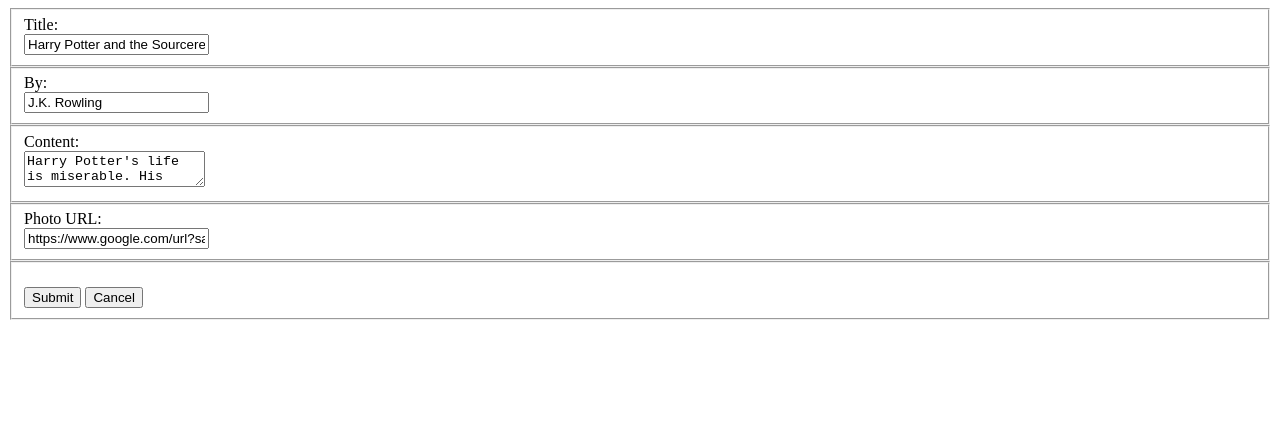
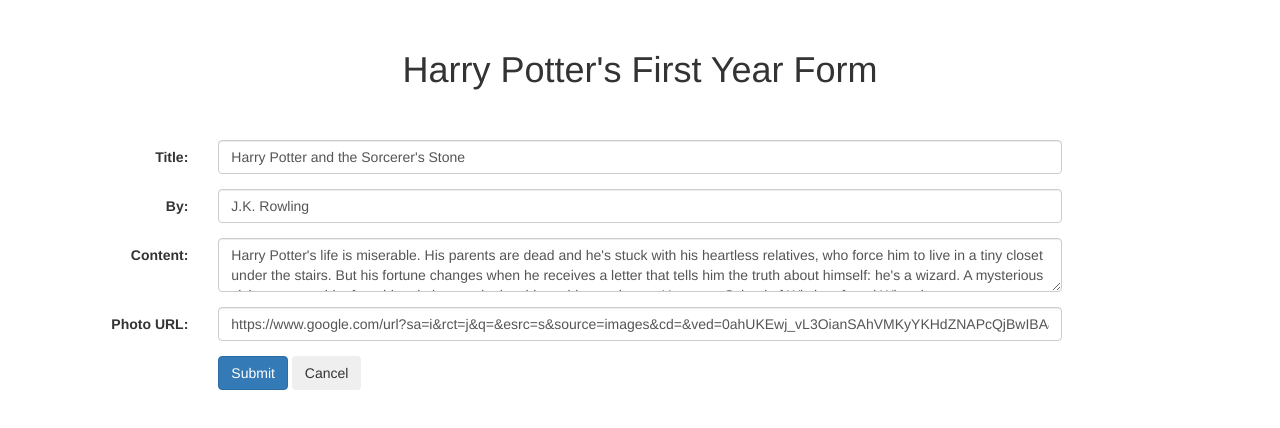
Before and after one commit to ATL-WDI-Curriculum/bootstrap-intro, a plain HTML site: page index.html in a window 1280 px wide. Drawn offline with nearby package versions, Linux system fonts and the light colour scheme.

Commit message:
updated readme + added html

```diff
--- a/index.html
+++ b/index.html
@@ -2,34 +2,45 @@
 <html>
   <head>
     <title>Bootstrap</title>
+    <!-- Latest compiled and minified CSS -->
+    <link rel="stylesheet" href="https://maxcdn.bootstrapcdn.com/bootstrap/3.3.7/css/bootstrap.min.css" integrity="sha384-BVYiiSIFeK1dGmJRAkycuHAHRg32OmUcww7on3RYdg4Va+PmSTsz/K68vbdEjh4u" crossorigin="anonymous">
+    <style>
+      h1 {
+        text-align: center;
+        margin: 50px 0px;
+      }
+    </style>
   </head>
   <body>
+    <h1>Harry Potter's First Year Form</h1>
     <form class="grumbleForm">
       <div class="form-horizontal">
-    <fieldset>
-      <label>Title:</label>
-      <div><input type="text" name="title" value="Harry Potter and the Sourcerer's Stone"></div>
+        <fieldset class="form-group">
+          <label class="control-label col-sm-2">Title:</label>
+          <div class="col-sm-8"><input class="form-control" type="text" name="title" value="Harry Potter and the Sorcerer's Stone"></div>
         </fieldset>
-    <fieldset>
-      <label>By:</label>
-      <div><input type="text" name="authorName" value="J.K. Rowling"></div>
+        <fieldset class="form-group">
+          <label class="control-label col-sm-2">By:</label>
+          <div class="col-sm-8"><input class="form-control" type="text" name="authorName" value="J.K. Rowling"></div>
         </fieldset>
-    <fieldset>
-      <label>Content:</label>
-      <div><textarea name="content">Harry Potter's life is miserable. His parents are dead and he's stuck with his heartless relatives, who force him to live in a tiny closet under the stairs. But his fortune changes when he receives a letter that tells him the truth about himself: he's a wizard. A mysterious visitor rescues him from his relatives and takes him to his new home, Hogwarts School of Witchcraft and Wizardry.</textarea></div>
+        <fieldset class="form-group">
+          <label class="control-label col-sm-2">Content:</label>
+          <div class="col-sm-8"><textarea class="form-control" name="content">Harry Potter's life is miserable. His parents are dead and he's stuck with his heartless relatives, who force him to live in a tiny closet under the stairs. But his fortune changes when he receives a letter that tells him the truth about himself: he's a wizard. A mysterious visitor rescues him from his relatives and takes him to his new home, Hogwarts School of Witchcraft and Wizardry.</textarea></div>
         </fieldset>
-    <fieldset>
-      <label>Photo URL:</label>
-      <div><input type="text" name="photoUrl" value="https://www.google.com/url?sa=i&rct=j&q=&esrc=s&source=images&cd=&ved=0ahUKEwj_vL3OianSAhVMKyYKHdZNAPcQjBwIBA&url=http%3A%2F%2Fd.ibtimes.co.uk%2Fen%2Ffull%2F237990%2Fjk-rowling.jpg&psig=AFQjCNEtVFa3Jdr687s4vwNxhxjJVsuywA&ust=1488037417080235"></div>
+        <fieldset class="form-group">
+          <label class="control-label col-sm-2">Photo URL:</label>
+          <div class="col-sm-8"><input class="form-control" type="text" name="photoUrl" value="https://www.google.com/url?sa=i&rct=j&q=&esrc=s&source=images&cd=&ved=0ahUKEwj_vL3OianSAhVMKyYKHdZNAPcQjBwIBA&url=http%3A%2F%2Fd.ibtimes.co.uk%2Fen%2Ffull%2F237990%2Fjk-rowling.jpg&psig=AFQjCNEtVFa3Jdr687s4vwNxhxjJVsuywA&ust=1488037417080235"></div>
         </fieldset>
-    <fieldset>
-      <label>&nbsp;</label>
-      <div>
+        <fieldset class="form-group">
+          <label class="control-label col-sm-2">&nbsp;</label>
+          <div class="col-sm-8">
             <button class="btn submit btn-primary">Submit</button>
             <button class="btn cancel">Cancel</button>
           </div>
         </fieldset>
       </div>
     </form>
+    <!-- Latest compiled and minified JavaScript -->
+    <script src="https://maxcdn.bootstrapcdn.com/bootstrap/3.3.7/js/bootstrap.min.js" integrity="sha384-Tc5IQib027qvyjSMfHjOMaLkfuWVxZxUPnCJA7l2mCWNIpG9mGCD8wGNIcPD7Txa" crossorigin="anonymous"></script>
   </body>
 </html>
```
Also changed, not shown: 1 other file. Lines whose indentation alone changed are shown as unchanged.
